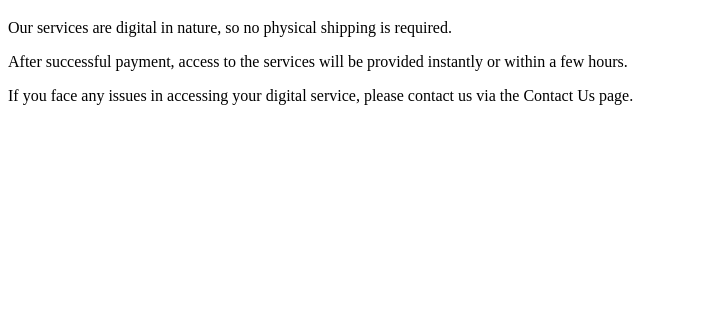
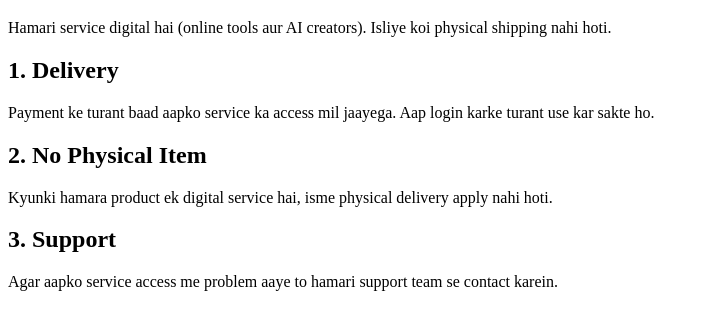
Before and after one commit to ailaboratory56-collab/Ai-creation-studio, a plain HTML site: page shipping.html in a window 1280 px wide. Shown: the part 61-390 px from the top of the page, without its empty margins (0-709 px from the left). Drawn offline with Linux system fonts and the light colour scheme.

Commit message:
Update shipping.html

```diff
--- a/shipping.html
+++ b/shipping.html
@@ -2,13 +2,19 @@
 <html lang="en">
 <head>
   <meta charset="UTF-8">
-  <meta name="viewport" content="width=device-width, initial-scale=1.0">
   <title>Shipping Policy</title>
 </head>
 <body>
   <h1>Shipping Policy</h1>
-  <p>Our services are digital in nature, so no physical shipping is required.</p>
-  <p>After successful payment, access to the services will be provided instantly or within a few hours.</p>
-  <p>If you face any issues in accessing your digital service, please contact us via the Contact Us page.</p>
+  <p>Hamari service digital hai (online tools aur AI creators). Isliye koi physical shipping nahi hoti.</p>
+
+  <h2>1. Delivery</h2>
+  <p>Payment ke turant baad aapko service ka access mil jaayega. Aap login karke turant use kar sakte ho.</p>
+
+  <h2>2. No Physical Item</h2>
+  <p>Kyunki hamara product ek digital service hai, isme physical delivery apply nahi hoti.</p>
+
+  <h2>3. Support</h2>
+  <p>Agar aapko service access me problem aaye to hamari support team se contact karein.</p>
 </body>
 </html>
```
